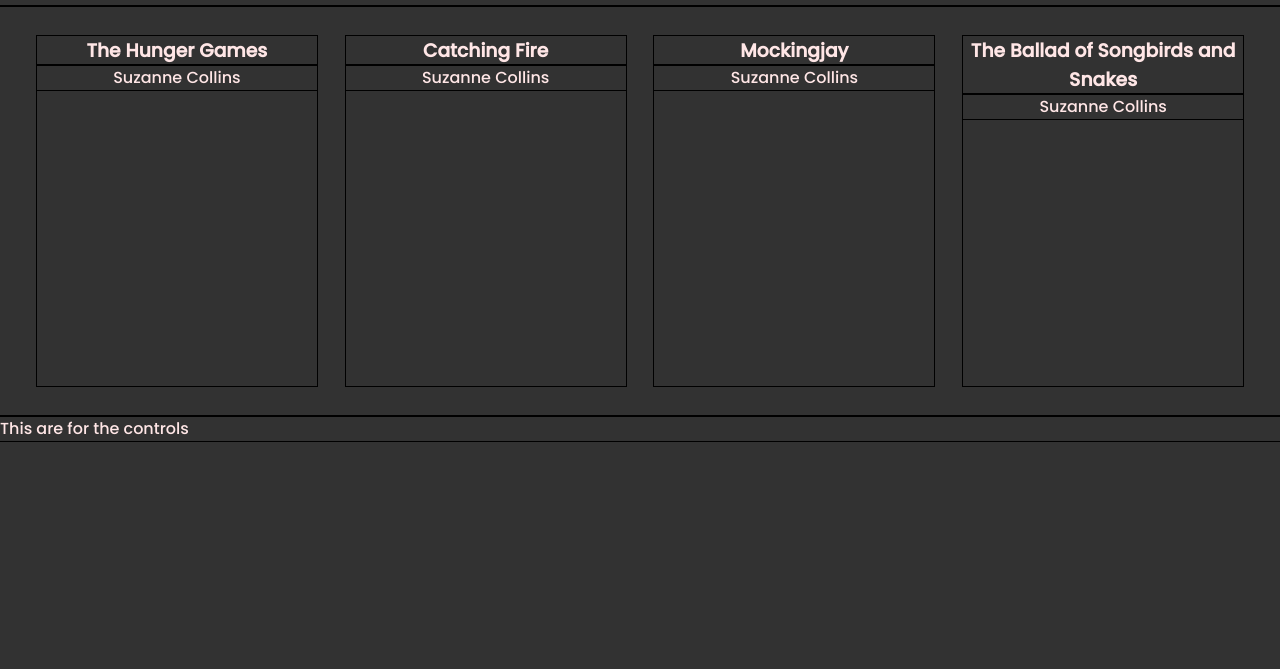
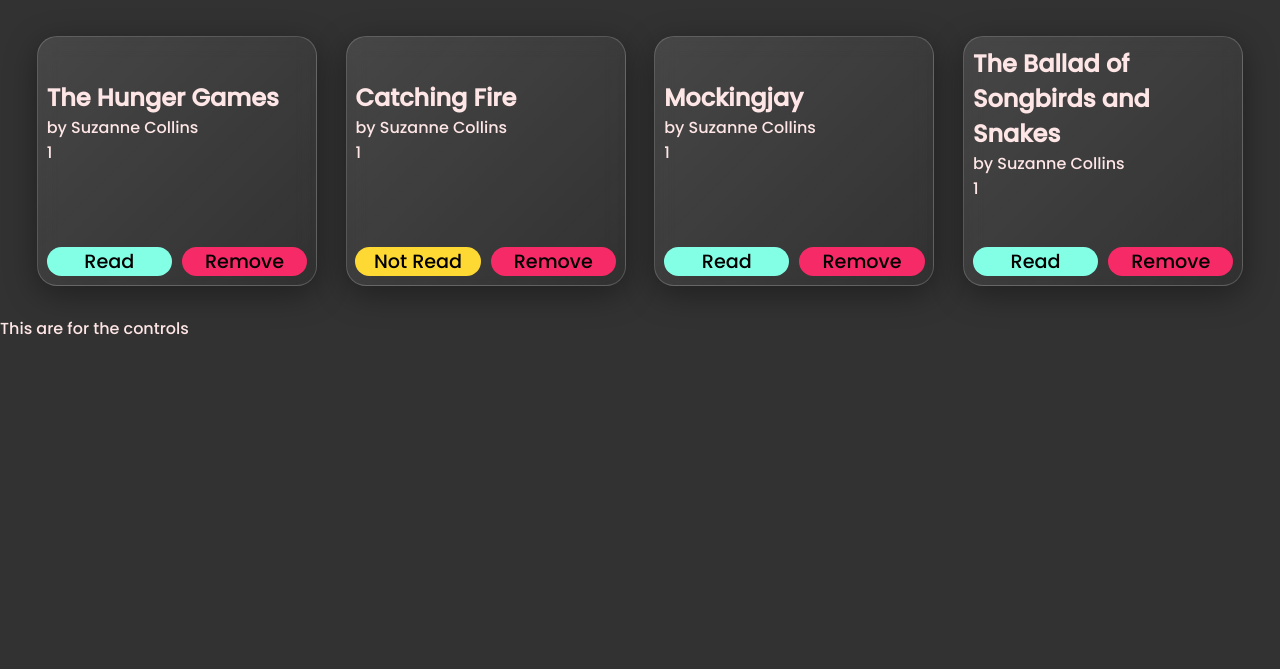
Before and after one commit to akym19/odinLibrary, a plain HTML site: page index.html in a window 1280 px wide. Shown: the part 131-800 px from the top of the page. Drawn offline with Linux system fonts and the light colour scheme.

Commit message:
library layout done. add input section

```diff
--- a/index.html
+++ b/index.html
@@ -18,20 +18,48 @@
 
         <main>
             <div class="book">
-                <h3>The Hunger Games</h3>
-                <p>Suzanne Collins</p>
+                <div class="bookDetails">
+                    <h2 class="book-title">The Hunger Games</h2>
+                    <p class="book-author">by Suzanne Collins</p>
+                    <p class="rank">1</p>
+                </div>
+                <div class="book-controls">
+                    <button class="readBook" type="button">Read</button>
+                    <button class="removeBook" type="button">Remove</button>
+                </div>
             </div>
             <div class="book">
-                <h3>Catching Fire</h3>
-                <p>Suzanne Collins</p>
+                <div class="bookDetails">
+                    <h2 class="book-title">Catching Fire</h2>
+                    <p class="book-author">by Suzanne Collins</p>
+                    <p class="rank">1</p>
+                </div>
+                <div class="book-controls">
+                    <button class="notReadBook" type="button">Not Read</button>
+                    <button class="removeBook" type="button">Remove</button>
+                </div>
             </div>
             <div class="book">
-                <h3>Mockingjay</h3>
-                <p>Suzanne Collins</p>
+                <div class="bookDetail">
+                    <h2 class="book-title">Mockingjay</h2>
+                    <p class="book-author">by Suzanne Collins</p>
+                    <p class="rank">1</p>
+                </div>
+                <div class="book-controls">
+                    <button class="readBook" type="button">Read</button>
+                    <button class="removeBook" type="button">Remove</button>
+                </div>
             </div>
             <div class="book">
-                <h3>The Ballad of Songbirds and Snakes</h3>
-                <p>Suzanne Collins</p>
+                <div class="bookDetails">
+                    <h2 class="book-title">The Ballad of Songbirds and Snakes</h2>
+                    <p>by Suzanne Collins</p>
+                    <p class="rank">1</p>
+                </div>
+                <div class="book-controls">
+                    <button class="readBook" type="button">Read</button>
+                    <button class="removeBook" type="button">Remove</button>
+                </div>
             </div>
         </main>
 
--- a/script.js
+++ b/script.js
@@ -1,14 +1,14 @@
 const myLibrary = [];
 
-function Book(title, author, pages, read) {
+function Book(title, author, date, read) {
     this.title = title;
     this.author = author;
-    this.pages = pages;
+    this.date = date;
     this.read = read;
 }
 
 Book.prototype.info = function() {
-    return `${this.title} by ${this.author}, ${this.pages}, ${this.read}`
+    return `${this.title} by ${this.author}, ${this.date}, ${this.read}`
 }
 
 const theHobbit = new Book('The Hobbit', 'J.R.R Tolkien', 295, 'not read yet')
--- a/styles.css
+++ b/styles.css
@@ -39,17 +39,64 @@ main {
     display: grid;
     grid-template-columns: repeat(auto-fit, minmax(280px, 1fr));
     grid-gap: 15px;
-    grid-auto-rows: 350px;
+    grid-auto-rows: 250px;
     justify-items: center;
 }
 
 main .book {
-    height: 350px;
+    height: 250px;
     width: 280px;
+    padding: 3%;
+    /* display: flex;
+    flex-direction: column;
+    justify-content: center; */
+
+    display: grid;
+    grid-template-rows: 2fr 1fr;
+    align-items: center;
+
+    /* add glass effect */
+    background: linear-gradient(135deg, rgba(255, 255, 255, 0.1), rgba(255, 255, 255, 0));
+    backdrop-filter: blur(10px);
+    -webkit-backdrop-filter: blur(10px);
+    border-radius: 20px;
+    border:1px solid rgba(255, 255, 255, 0.18);
+    box-shadow: 0 8px 32px 0 rgba(0, 0, 0, 0.37);
 }
 
-.book h3, p {
-    text-align: center;
+.book .book-controls {
+    display: grid;
+    grid-template-columns: 1fr 1fr;
+    justify-items: center;
+    grid-gap: 10px;
+    margin-top: auto;
+}
+
+.book button {
+    font-size: 1.2rem;
+    width: 100%;
+    border: none;
+    border-radius: 50px;
+    padding-left: 5px;
+    padding-right: 5px;
+    transition: all 0.3s;
+}
+
+.book button:active {
+    translate: 0 2px;
+    opacity: 0.4;
+}
+
+button.readBook {
+    background-color: #83ffe6;
+}
+
+button.notReadBook {
+    background-color: #ffd933;
+}
+
+button.removeBook {
+    background-color: #f62a66;
 }
 
 .controls {
@@ -57,5 +104,5 @@ main .book {
 }
 
 * {
-    outline: solid 1px black;
+    /* outline: solid 1px black; */
 }
```
